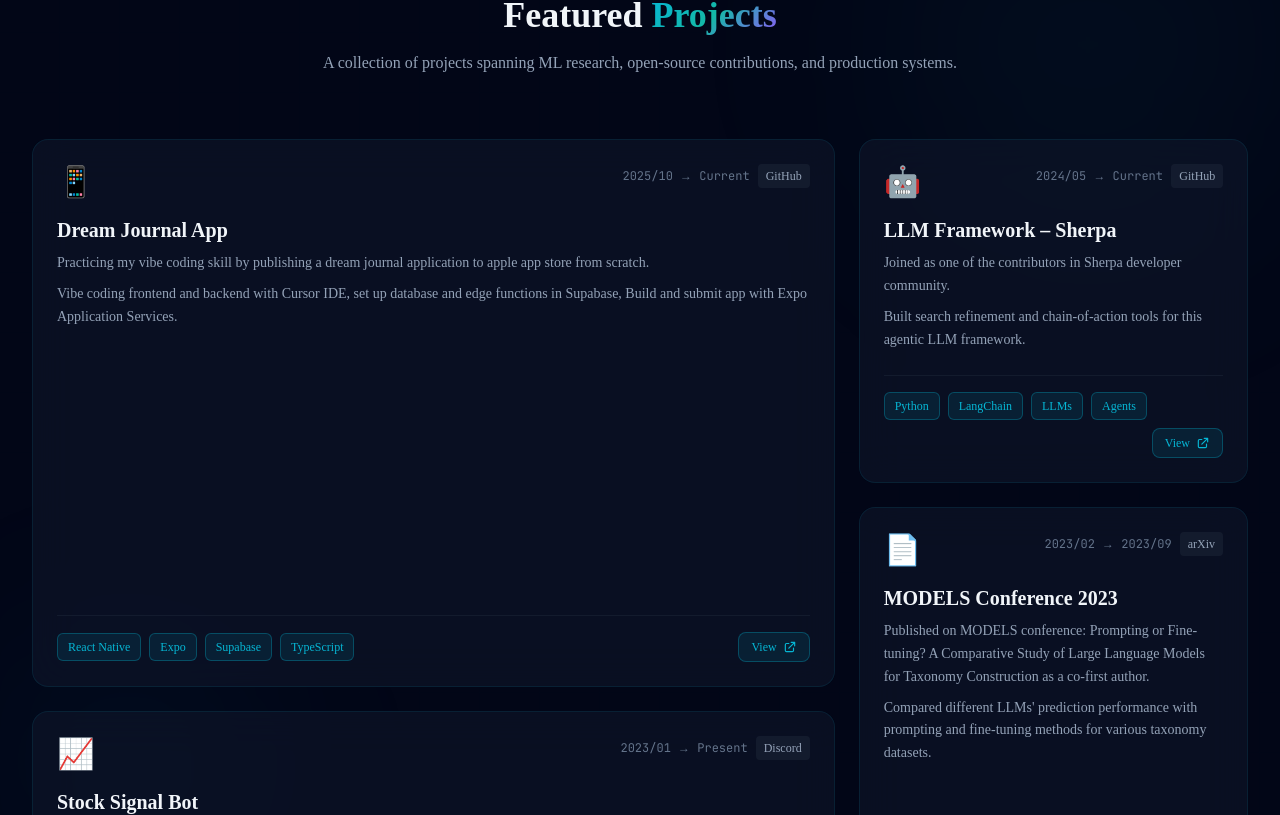
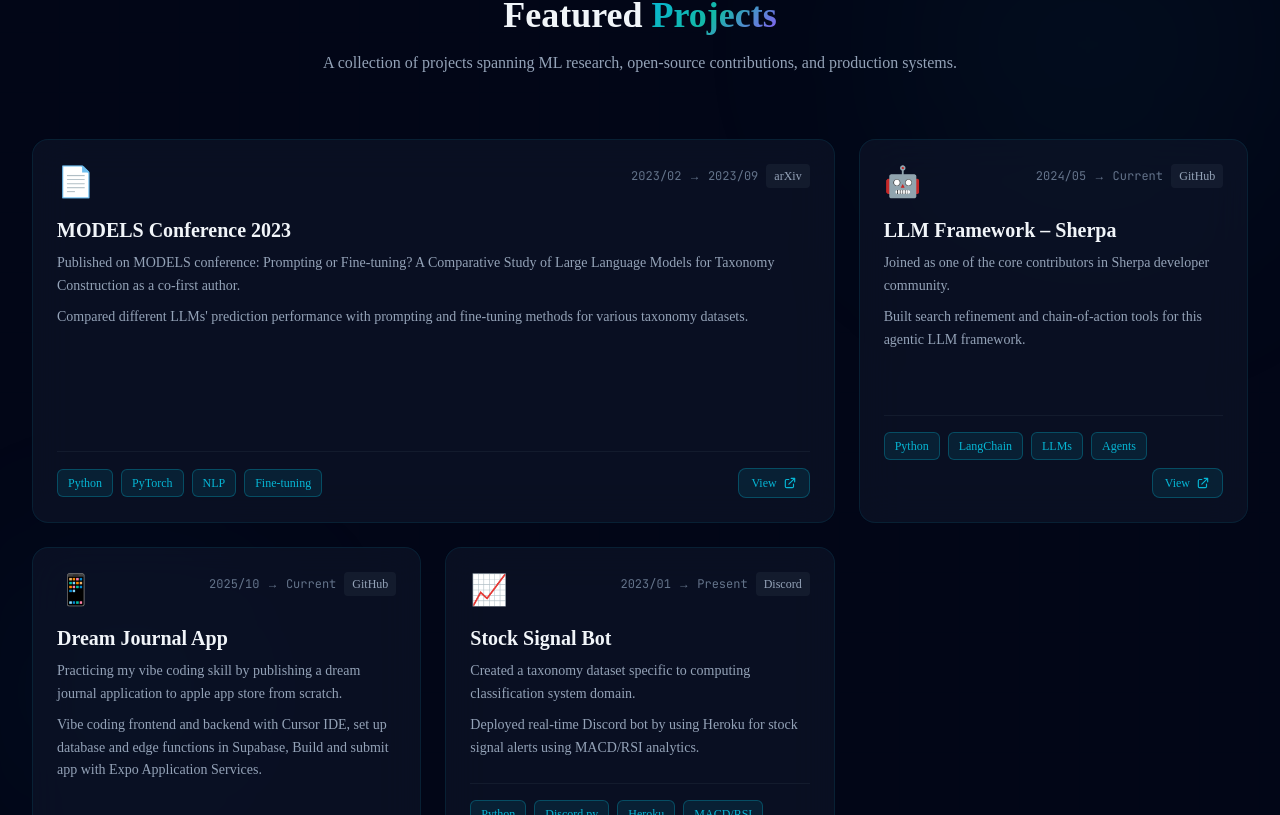
Before and after one commit to Bubbletea98/personal_website, a Next.js app: page / in a window 1280 px wide. Shown: the part 4585-5400 px from the top of the page. Built offline with nearby package versions, Linux system fonts and the light colour scheme.

Commit message:
Reorder projects: prioritize MODELS, Sherpa, Dream Journal

```diff
--- a/src/components/BentoProjects.tsx
+++ b/src/components/BentoProjects.tsx
@@ -39,16 +39,17 @@ const getProjectIcon = (name: string) => {
 };
 
 // Define grid spans for bento layout
+// Priority: MODELS (large), Sherpa (tall), Dream Journal (tall), then smaller cards
 const getGridSpan = (index: number): string => {
   const spans = [
-    "md:col-span-2 md:row-span-2", // Large featured
-    "md:col-span-1 md:row-span-1", // Small
-    "md:col-span-1 md:row-span-2", // Tall
-    "md:col-span-2 md:row-span-1", // Wide
-    "md:col-span-1 md:row-span-1", // Small
-    "md:col-span-1 md:row-span-1", // Small
-    "md:col-span-2 md:row-span-1", // Wide
-    "md:col-span-1 md:row-span-1", // Small
+    "md:col-span-2 md:row-span-2", // 0: MODELS Conference - Large featured (2x2)
+    "md:col-span-1 md:row-span-2", // 1: Sherpa - Tall (1x2)
+    "md:col-span-1 md:row-span-2", // 2: Dream Journal - Tall (1x2)
+    "md:col-span-1 md:row-span-1", // 3: Stock Signal Bot - Small
+    "md:col-span-2 md:row-span-1", // 4: Airbnb - Wide
+    "md:col-span-1 md:row-span-1", // 5: Jamscript - Small
+    "md:col-span-1 md:row-span-1", // 6: Face Recognition - Small
+    "md:col-span-1 md:row-span-1", // 7: Rocket Club - Small
   ];
   return spans[index % spans.length];
 };
--- a/src/data/config.ts
+++ b/src/data/config.ts
@@ -270,6 +270,29 @@ export const RESUME_DATA: ResumeData = {
   // Projects & Research
   // ═══════════════════════════════════════════════════════════════════════════
   projects: [
+    // ⭐ Priority Projects (Featured)
+    {
+      name: "MODELS Conference 2023",
+      platform: "arXiv",
+      link: "https://arxiv.org/pdf/2309.01715",
+      startDate: "2023/02",
+      endDate: "2023/09",
+      description: [
+        "Published on MODELS conference: Prompting or Fine-tuning? A Comparative Study of Large Language Models for Taxonomy Construction as a co-first author.",
+        "Compared different LLMs' prediction performance with prompting and fine-tuning methods for various taxonomy datasets.",
+      ],
+    },
+    {
+      name: "LLM Framework – Sherpa",
+      platform: "GitHub",
+      link: "https://github.com/Aggregate-Intellect/sherpa",
+      startDate: "2024/05",
+      endDate: "Current",
+      description: [
+        "Joined as one of the core contributors in Sherpa developer community.",
+        "Built search refinement and chain-of-action tools for this agentic LLM framework.",
+      ],
+    },
     {
       name: "Dream Journal App",
       platform: "GitHub",
@@ -281,28 +304,7 @@ export const RESUME_DATA: ResumeData = {
         "Vibe coding frontend and backend with Cursor IDE, set up database and edge functions in Supabase, Build and submit app with Expo Application Services.",
       ],
     },
-    {
-      name: "LLM Framework – Sherpa",
-      platform: "GitHub",
-      link: "https://github.com/Aggregate-Intellect/sherpa",
-      startDate: "2024/05",
-      endDate: "Current",
-      description: [
-        "Joined as one of the contributors in Sherpa developer community.",
-        "Built search refinement and chain-of-action tools for this agentic LLM framework.",
-      ],
-    },
-    {
-      name: "MODELS Conference 2023",
-      platform: "arXiv",
-      link: "https://arxiv.org/pdf/2309.01715",
-      startDate: "2023/02",
-      endDate: "2023/09",
-      description: [
-        "Published on MODELS conference: Prompting or Fine-tuning? A Comparative Study of Large Language Models for Taxonomy Construction as a co-first author.",
-        "Compared different LLMs' prediction performance with prompting and fine-tuning methods for various taxonomy datasets.",
-      ],
-    },
+    // Other Projects
     {
       name: "Stock Signal Bot",
       platform: "Discord",
```
